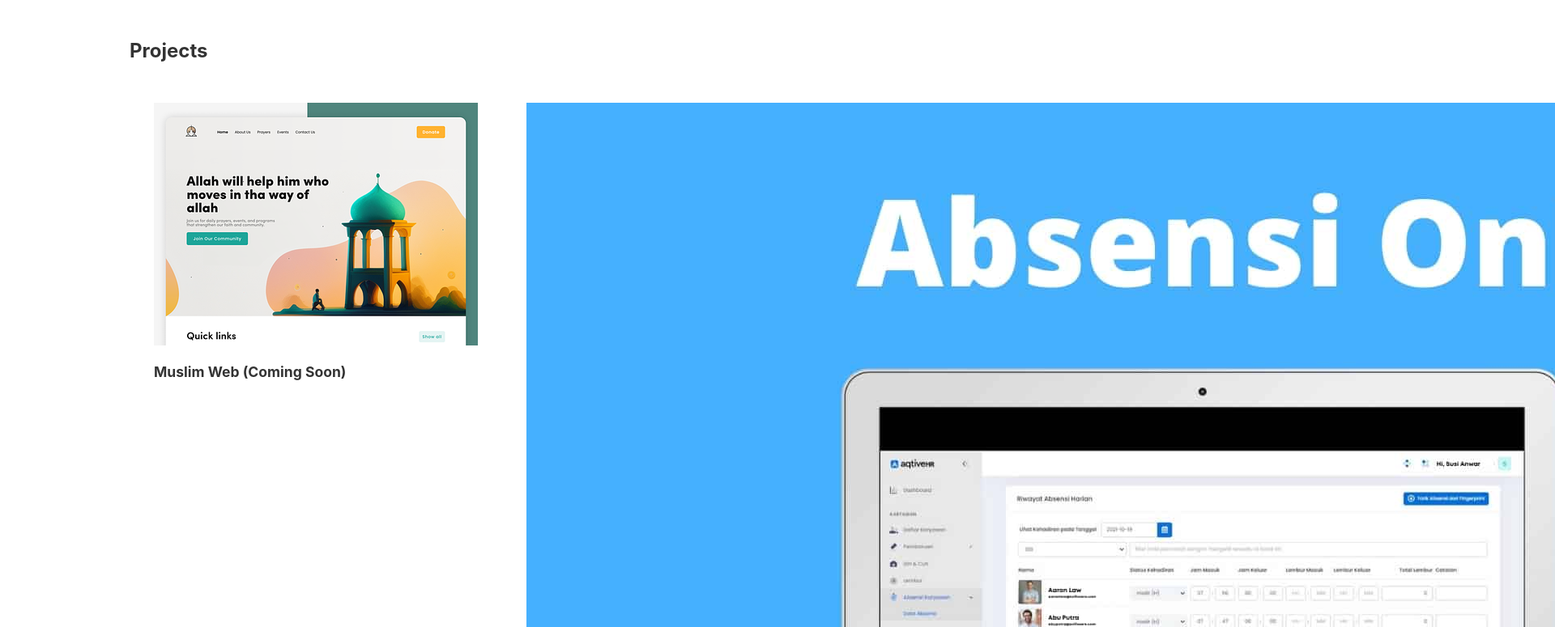
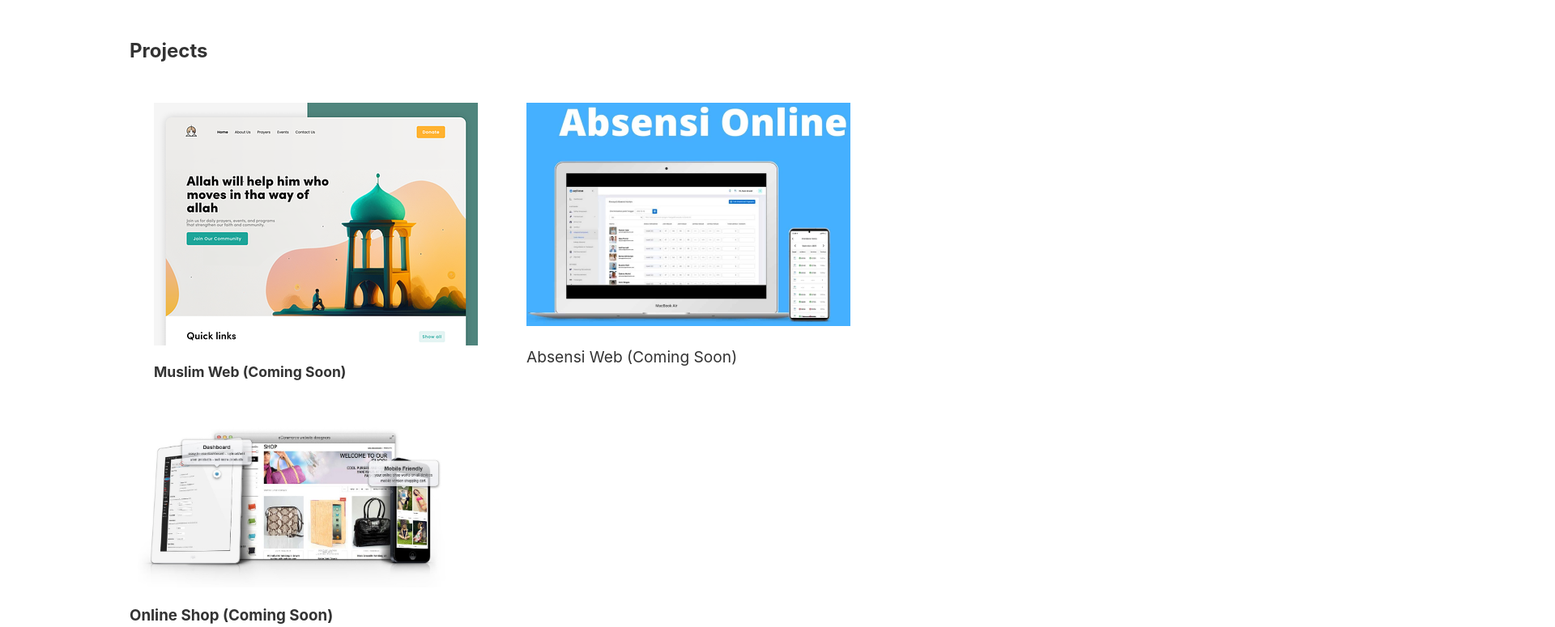
Before and after one commit to anandamarwan/v1.anandamarwan.com, a plain HTML site: page index.html in a window 1280 px wide. Shown: the part 780-1555 px from the top of the page at 81% size, 1920 px wide, since content can reach past the window. Drawn offline with Linux system fonts and the light colour scheme.

Commit message:
style already update

```diff
--- a/index.css
+++ b/index.css
@@ -230,3 +230,8 @@ textarea {
   margin-left: 350px;
   color : black;
 }
+
+img {
+  width: 400px;
+  object-fit: contain;
+}
--- a/index.html
+++ b/index.html
@@ -74,7 +74,7 @@
 
           <div>
             <img
-              src="/images/absensi-website.jpeg"
+              src="/images/absensi-website.jpg"
               alt="photo-of-absensi-website"
             />
             <p>Absensi Web (Coming Soon)</p>
```
Also changed, not shown: images/absensi-website.jpg (added), 1 other file.
